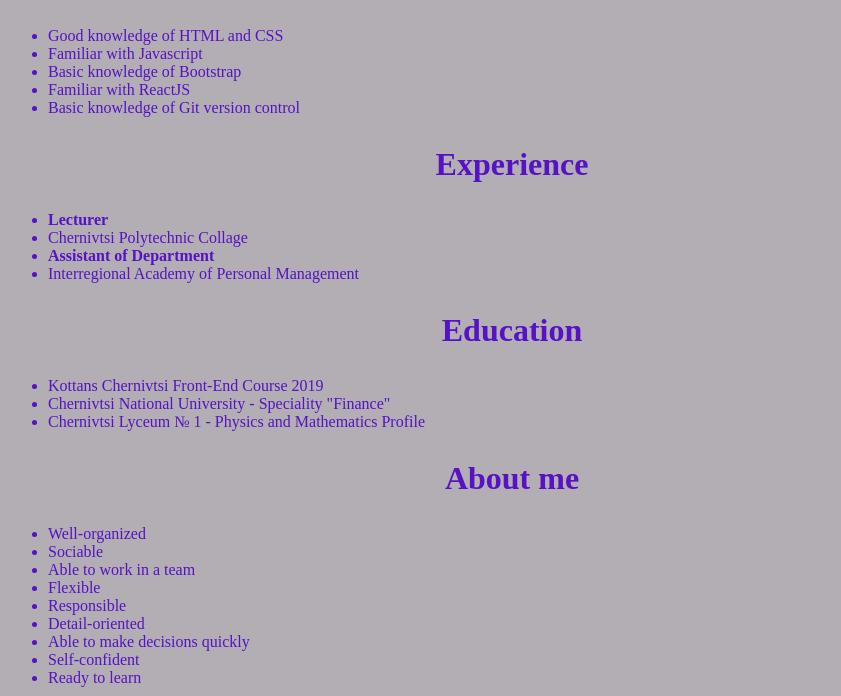
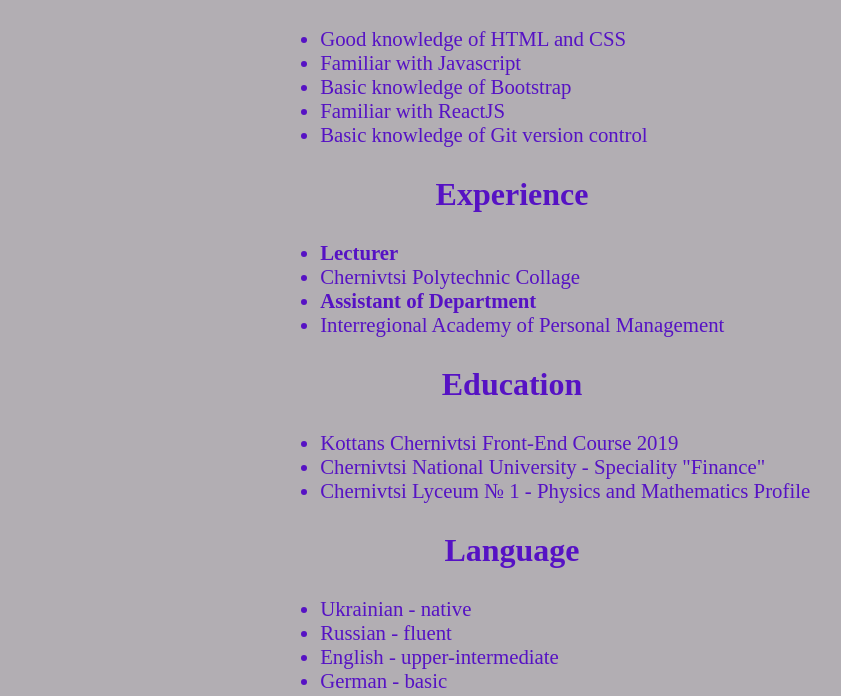
Before and after one commit to oleksandr-yehorov/rsschool-cv, a plain HTML site: page index.html in a window 1280 px wide. Shown: the part 564-1260 px from the top of the page, without its empty margins (0-841 px from the left). Drawn offline with Linux system fonts and the light colour scheme.

Commit message:
feat: some changes

```diff
--- a/index.html
+++ b/index.html
@@ -40,6 +40,15 @@
                 <li>Chernivtsi Lyceum № 1 - Physics and Mathematics Profile</li>
             </ul>
         </div>
+        <div class="languages">
+            <h3>Language</h3>
+            <ul>
+                <li>Ukrainian - native</li>
+                <li>Russian - fluent</li>
+                <li>English - upper-intermediate</li>
+                <li>German - basic</li>
+            </ul>
+        </div>
         <div class="about_me">
             <h3>About me</h3>
             <ul>
--- a/style.css
+++ b/style.css
@@ -35,3 +35,10 @@ h4 {
     font-size: 1.5em;
     font-weight: 600;
 }
+
+ul {
+    margin-left: 27%;
+    font-size: 1.3em;
+    font-weight: 500;
+    line-height: 24px;
+}
```
